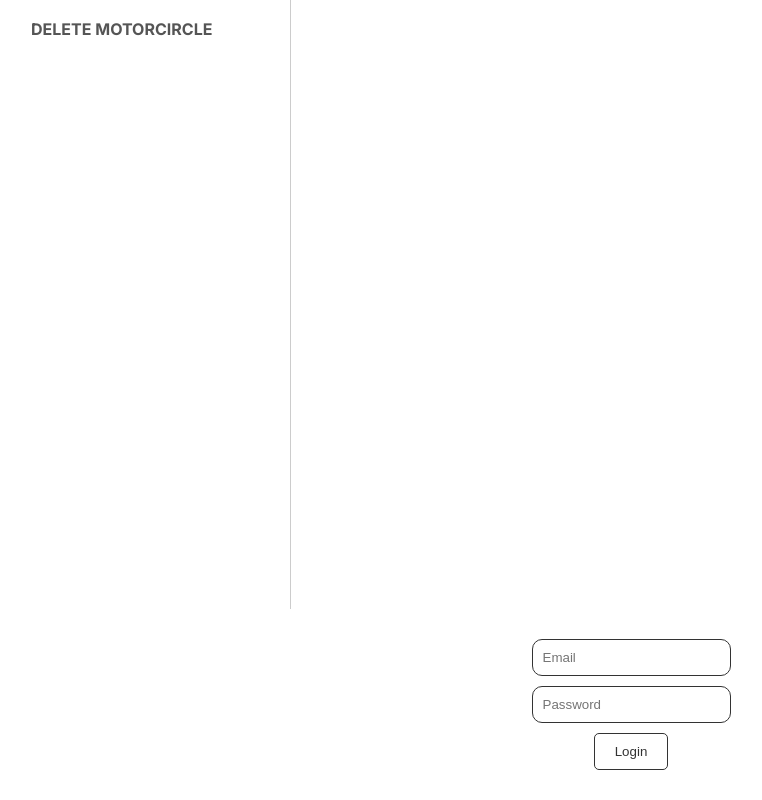
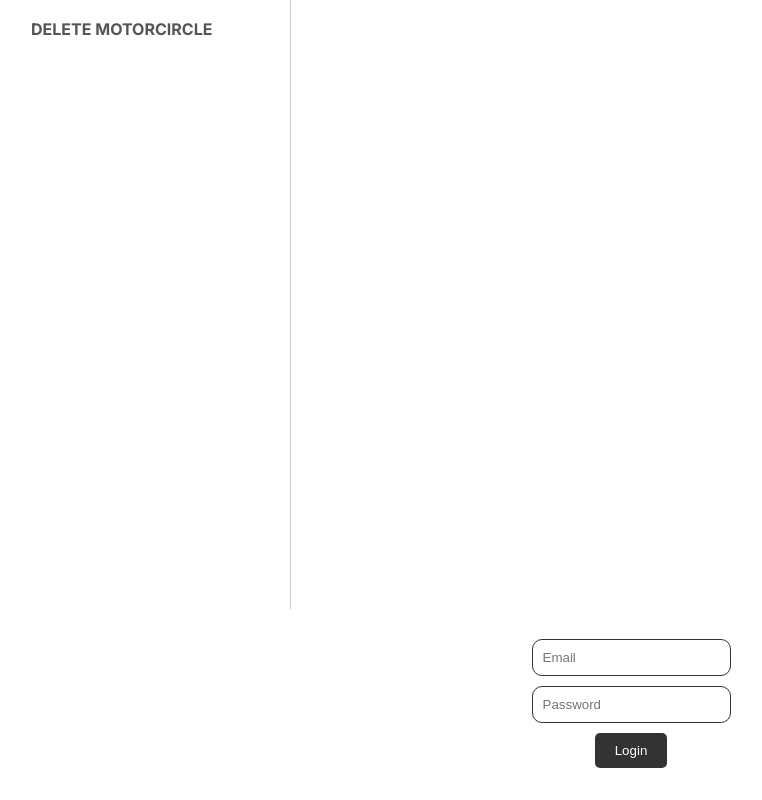
Before and after one commit to zeff96/booking_app, a Next.js app: page /login in a window 1280 px wide. Shown: the part 191-991 px from the top of the page, without its empty margins (9-771 px from the left). Built offline with nearby package versions, Linux system fonts and the light colour scheme.

Commit message:
Add button hover property

```diff
--- a/app/login/page.module.css
+++ b/app/login/page.module.css
@@ -15,10 +15,17 @@
 }
 
 .btn {
-  background-color: #fff;
-  border: 1px solid #333;
+  background-color: #333;
+  border: none;
   border-radius: 0.5rem;
-  color: #333;
+  color: #fff;
   padding: 1rem 2rem;
   cursor: pointer;
+  transition: all 0.1s;
 }
+
+.btn:hover {
+  background-color: #fff;
+  color: #333;
+  border: 1px solid #333;
+}
```
